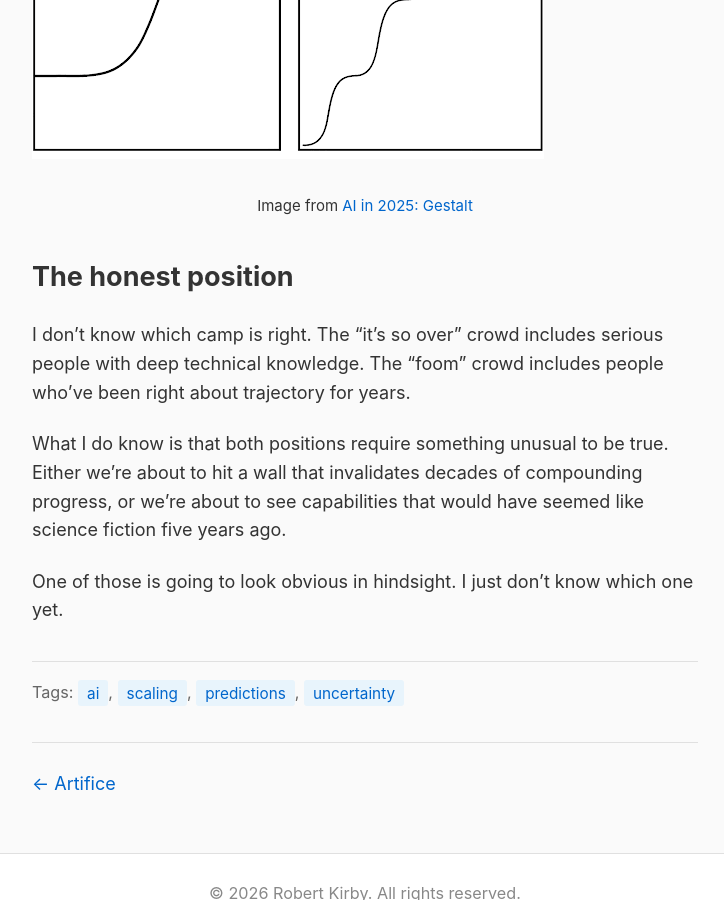
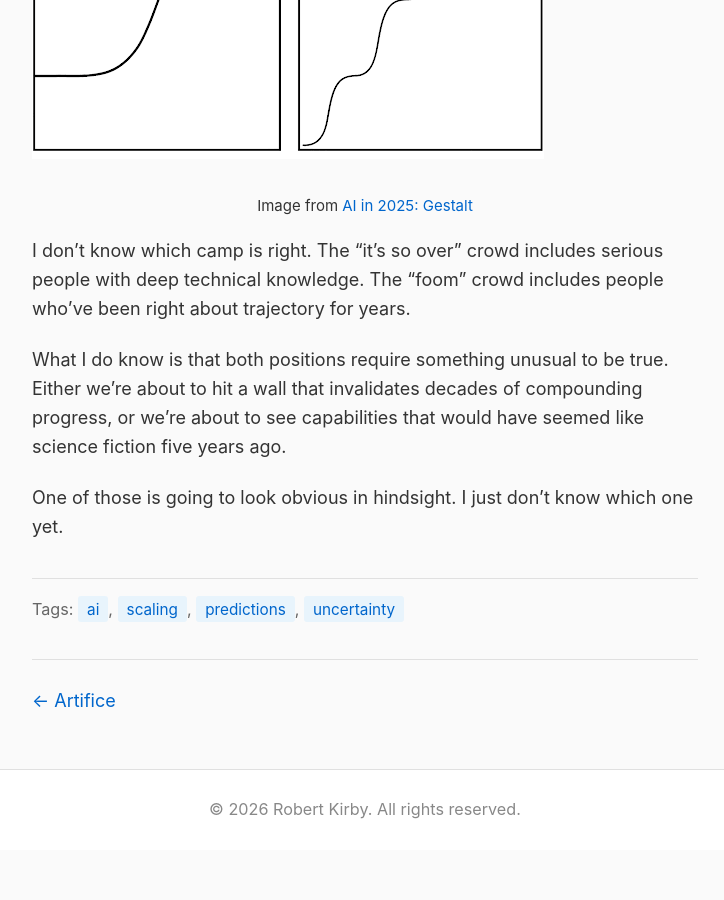
Before and after one commit to rob137/rob137.github.io, a Jekyll site: the page built from _posts/2026-01-06-local-maximum.md, in a window 1280 px wide and 900 px high, scrolled down 2261 px. Shown: the whole window, without its empty margins (275-999 px from the left). Built offline with Jekyll 4.4.1, drawn with Linux system fonts in a browser that asks for light colours; after the commit the page ends 3111 px from its top, so only the background shows below that.

Commit message:
Drop The Honest Position header

```diff
--- a/_posts/2026-01-06-local-maximum.md
+++ b/_posts/2026-01-06-local-maximum.md
@@ -42,8 +42,6 @@ You can't plan for the petrol stations. But they've been emerging at a consisten
 
 <center><small>Image from <a href="https://www.lesswrong.com/posts/Q9ewXs8pQSAX5vL7H/ai-in-2025-gestalt">AI in 2025: Gestalt</a></small></center>
 
-## The honest position
-
 I don't know which camp is right. The "it's so over" crowd includes serious people with deep technical knowledge. The "foom" crowd includes people who've been right about trajectory for years.
 
 What I do know is that both positions require something unusual to be true. Either we're about to hit a wall that invalidates decades of compounding progress, or we're about to see capabilities that would have seemed like science fiction five years ago.
```
